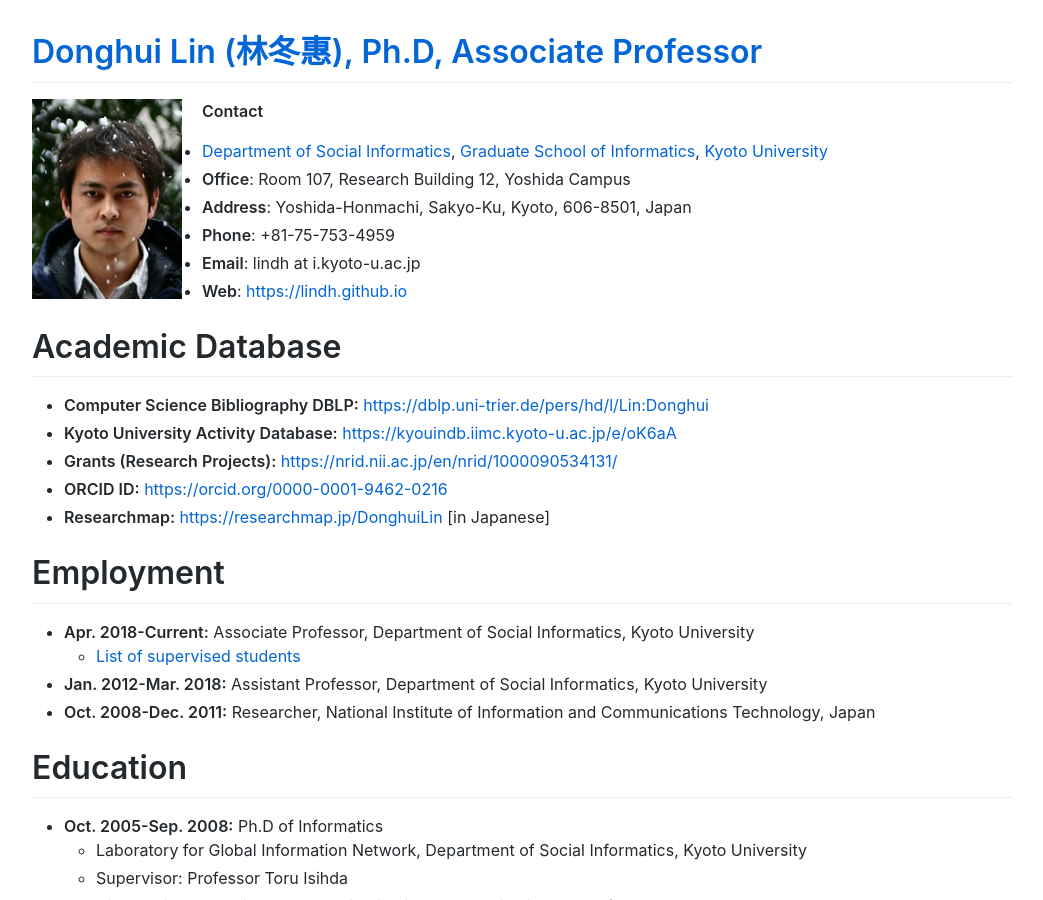
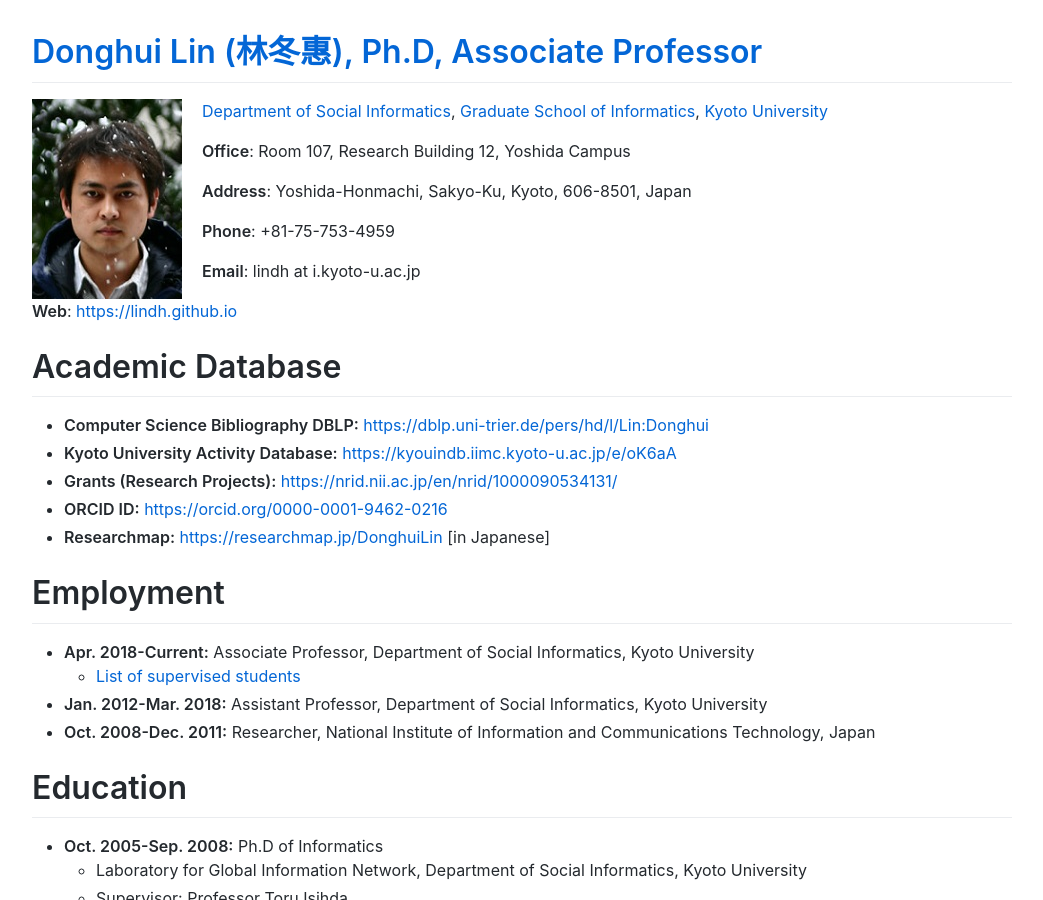
Before and after one commit to lindh/lindh.github.io, a Jekyll site: the page built from index.md, in a window 1280 px wide and 900 px high. Shown: the whole window, without its empty margins (118-1161 px from the left). Built offline with Jekyll 4.4.1, drawn with Linux system fonts in a browser that asks for light colours; comment, search, counter and statistics services are not loaded.

Commit message:
Update index.md

```diff
--- a/index.md
+++ b/index.md
@@ -4,13 +4,17 @@
 
 <img align="left" src="./images/lin.jpg"/>
 
-**Contact**
-- [Department of Social Informatics](http://www.soc.i.kyoto-u.ac.jp/en/), [Graduate School of Informatics](http://www.i.kyoto-u.ac.jp/en/), [Kyoto University](https://www.kyoto-u.ac.jp/en/)
-- **Office**: Room 107, Research Building 12, Yoshida Campus
-- **Address**: Yoshida-Honmachi, Sakyo-Ku, Kyoto, 606-8501, Japan
-- **Phone**: +81-75-753-4959
-- **Email**: lindh at i.kyoto-u.ac.jp
-- **Web**: [https://lindh.github.io](https://lindh.github.io)
+   [Department of Social Informatics](http://www.soc.i.kyoto-u.ac.jp/en/), [Graduate School of Informatics](http://www.i.kyoto-u.ac.jp/en/), [Kyoto University](https://www.kyoto-u.ac.jp/en/)
+
+   **Office**: Room 107, Research Building 12, Yoshida Campus
+
+   **Address**: Yoshida-Honmachi, Sakyo-Ku, Kyoto, 606-8501, Japan
+
+   **Phone**: +81-75-753-4959
+
+   **Email**: lindh at i.kyoto-u.ac.jp
+
+   **Web**: [https://lindh.github.io](https://lindh.github.io)
 
 # Academic Database
 
```
